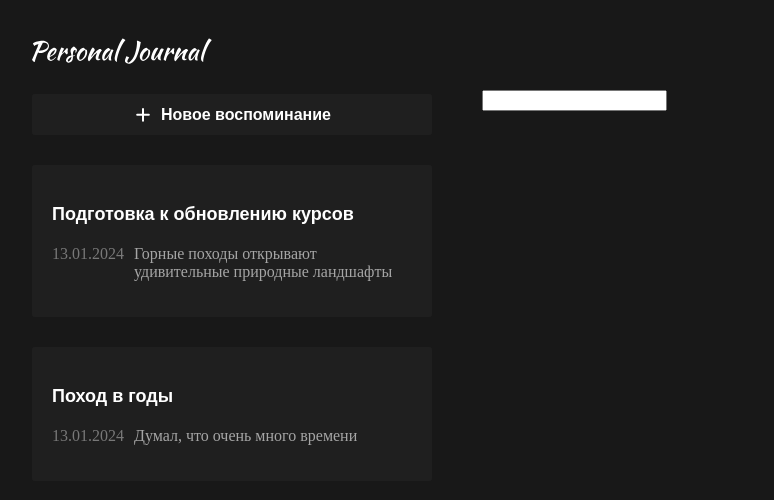
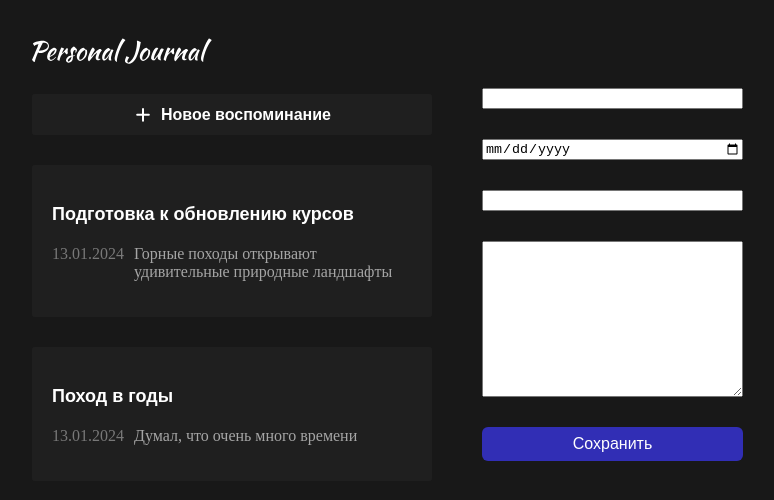
Before and after one commit to Alex-Kiselev/React-Redux, a React app in the folder vite-project/: page / in a window 1280 px wide. Shown: the top 500 px of the page, without its empty margins (6-780 px from the left). Built offline with nearby package versions, Linux system fonts and the light colour scheme; the HTML template or start-up script is replaced by a standard one.

Commit message:
4.9. Отправка формы ВАЖНЫЙ КЕЙС FORM
ВАЖНЫЙ КЕЙС

```diff
--- a/vite-project/src/App.jsx
+++ b/vite-project/src/App.jsx
@@ -6,7 +6,7 @@
 import Header from './components/Header/Header';
 import JournaList from './components/JournaList/JournaList';
 import JournaAddButton from './components/JournaAddButton/JournaAddButton';
-import { useState } from 'react';
+import JournalForm from './components/JournalForm/JournalForm';
 
 function App() {
 
@@ -24,11 +24,7 @@
 		}
 	];
 
-	const [inputData, setInputData] = useState('');
 
-	const inputChange = (event) => {
-		setInputData(event.target.value);
-	};
 
 	return (
 		<div className='app'>
@@ -53,7 +49,7 @@
 				</JournaList>
 			</LeftPanel>
 			<Body>
-				<input value={inputData} type='text' onChange={inputChange} />
+				<JournalForm/>
 			</Body>
 		</div>
 	);
--- a/vite-project/src/components/Button/Button.jsx
+++ b/vite-project/src/components/Button/Button.jsx
@@ -1,30 +1,29 @@
-import { useState } from 'react';
 import './Button.css';
 
 
-function Button() {
+function Button({text}) {
 	// let text = 'Сохранить';
-	const [text, setText] = useState('Сохранить');
+	// const [text, setText] = useState('Сохранить');
 	// console.log('РЕРЕНДЕР');
 
-	const clicked = () => {
+	// const clicked = () => {
 	// text = 'Закрыть';
 	// setText('Закрыть'); Меняем значение на новое
 	// setText(prev => prev + '!!!'); Изменение состояние относительно предыдущего состояния
 
 	//1 использовать данный подход если значение не зависит от предыдущего состояния!
-		setText('Закрыть');
+	// setText('Закрыть');
 
 	//2 использовать если данный подход ЕСЛИ значение Зависит от предыдущего состояния!
 	// setText(prev => {
 	// 	prev = 'Закрыть';
 	// 	return prev;
 	// });
-	};
+	// };
 
 	return (
 		<button
-			onClick={clicked}
+			// onClick={clicked}
 			className="button accent"
 		>
 			{text}
--- /dev/null
+++ b/vite-project/src/components/JournalForm/JournalForm.css
@@ -0,0 +1,5 @@
+.journal-form {
+    display: flex;
+    flex-direction: column;
+    gap: 30px;
+}
--- /dev/null
+++ b/vite-project/src/components/JournalForm/JournalForm.jsx
@@ -0,0 +1,33 @@
+import { useState } from 'react';
+import './JournalForm.css';
+import Button from '../Button/Button';
+
+
+function JournalForm() {
+	const [inputData, setInputData] = useState('');
+
+	const inputChange = (event) => {
+		setInputData(event.target.value);
+	};
+
+	const addJournalItem = (e) => {
+		e.preventDefault();
+		// СБОР всех полей НО УЧТИ ЧТО formData будет пустым объектом его можно прочиттать и собрать с помощью
+		// Object.fromEntries(formData);
+		const formData = new FormData(e.target);
+		const formProps = Object.fromEntries(formData);
+	};
+
+	return (
+		<form className='journal-form' onSubmit={addJournalItem}>
+			<input type='text' name='title' />
+			<input type='date' name='date' />
+			<input value={inputData} type='tag' name='text' onChange={inputChange} />
+			<textarea name="" id="" cols="30" rows="10"></textarea>
+			<Button text="Сохранить" />
+		</form>
+	);
+}
+
+
+export default JournalForm;
```
Lines whose indentation alone changed are shown as unchanged.
